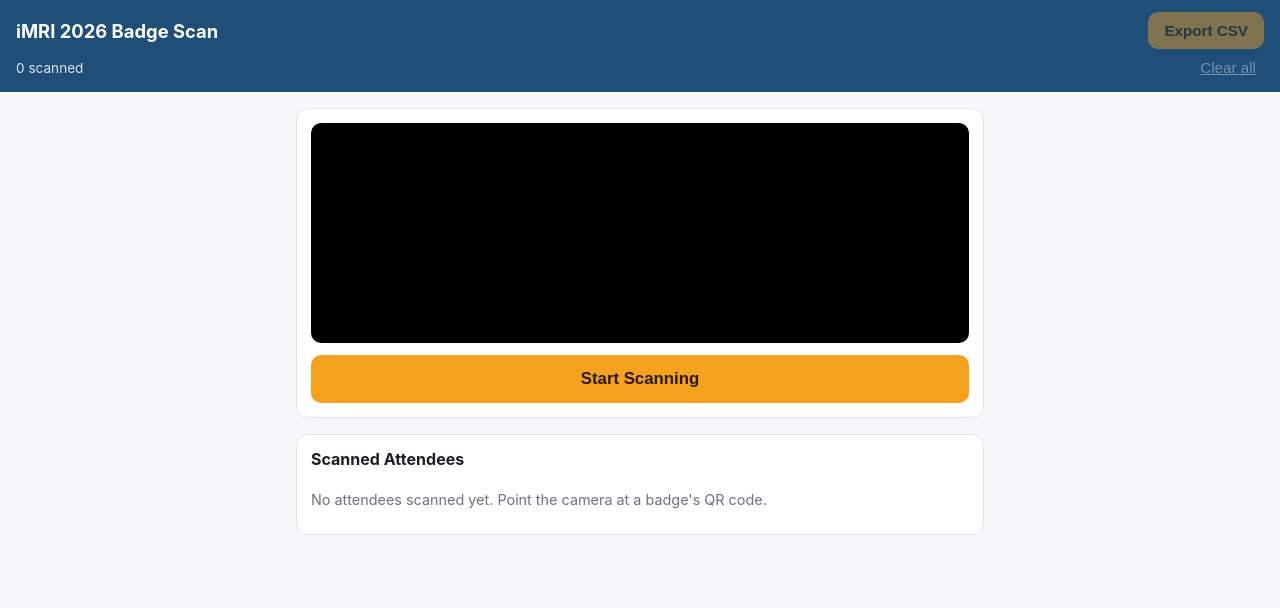
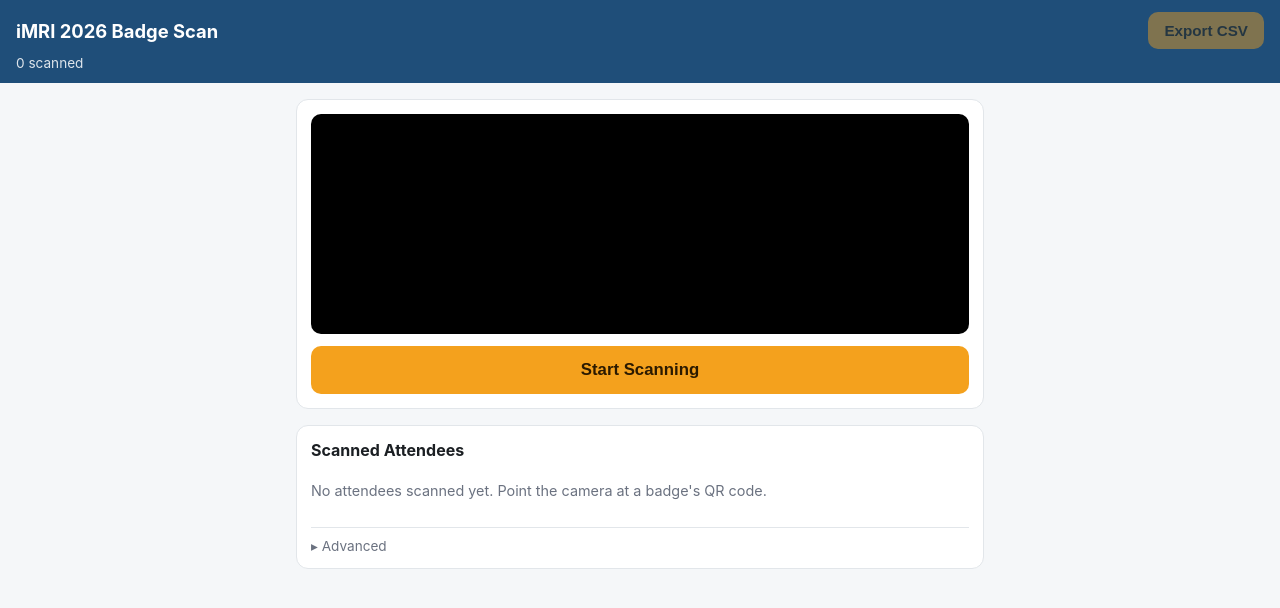
Before and after one commit to imri2026/imri2026.github.io, a Jekyll site: the page badgescan/index.html, which Jekyll copies as it is, in a window 1280 px wide. Shown: the top 608 px of the page. Built offline with Jekyll 4.4.1, drawn with Linux system fonts in a browser that asks for light colours.

Commit message:
Rework Clear all button and drop Raw QR Data from CSV export
- Move Clear all out of the sticky header, into a collapsed "Advanced"
  <details> disclosure below the scanned attendees table, styled as a
  full-width solid red button, so it's no longer next to Export CSV.
- Drop the Raw QR Data column from the exported CSV; the raw text is
  still kept in IndexedDB per record so non-vCard scans aren't lost.
- Bump sw.js CACHE_NAME (v3 -> v5) for the app-shell file changes.

Co-Authored-By: Claude Sonnet 5 <noreply@anthropic.com>
Claude-Session: https://claude.ai/code/session_01JxkPz2TFnGci4xkdSqQyJH

```diff
--- a/badgescan/css/style.css
+++ b/badgescan/css/style.css
@@ -120,6 +120,42 @@ main {
 
 .btn-danger { color: var(--danger); }
 
+.btn-danger-solid {
+  display: block;
+  width: 100%;
+  background: var(--danger);
+  color: white;
+  padding: 12px;
+}
+
+.danger-zone {
+  margin-top: 16px;
+  border-top: 1px solid var(--border);
+  padding-top: 10px;
+}
+
+.danger-zone summary {
+  color: var(--text-muted);
+  font-size: 0.85rem;
+  cursor: pointer;
+  user-select: none;
+  list-style: none;
+}
+
+.danger-zone summary::-webkit-details-marker { display: none; }
+
+.danger-zone summary::before {
+  content: "▸ ";
+}
+
+.danger-zone[open] summary::before {
+  content: "▾ ";
+}
+
+.danger-zone .btn-danger-solid {
+  margin-top: 10px;
+}
+
 .scanner-card, .list-card {
   background: var(--card-bg);
   border-radius: var(--radius);
--- a/badgescan/index.html
+++ b/badgescan/index.html
@@ -23,7 +23,6 @@
   </div>
   <div class="stats-row">
     <span id="countLabel">0 scanned</span>
-    <button id="clearBtn" class="btn btn-text" disabled>Clear all</button>
   </div>
 </header>
 
@@ -58,6 +57,10 @@
         <tbody id="scanTableBody"></tbody>
       </table>
     </div>
+    <details class="danger-zone">
+      <summary>Advanced</summary>
+      <button id="clearBtn" class="btn btn-danger-solid" disabled>Clear all</button>
+    </details>
   </section>
 
   <p id="iosInstallTip" class="install-tip" hidden>
--- a/badgescan/js/csv.js
+++ b/badgescan/js/csv.js
@@ -2,7 +2,7 @@
  * CSV building + export (download or native share sheet) for scan records.
  */
 (function (global) {
-  const HEADERS = ["Name", "Affiliation", "Country", "Email", "Scanned At", "Raw QR Data"];
+  const HEADERS = ["Name", "Affiliation", "Country", "Email", "Scanned At"];
 
   function csvField(value) {
     const s = value == null ? "" : String(value);
@@ -22,7 +22,6 @@
           r.country || "",
           r.email || "",
           r.scannedAt ? new Date(r.scannedAt).toISOString() : "",
-          r.raw || "",
         ]
           .map(csvField)
           .join(",")
--- a/badgescan/sw.js
+++ b/badgescan/sw.js
@@ -2,7 +2,7 @@
 // thing that makes browsers detect this script differs and install the
 // update. Without a bump, cache-first below serves stale app-shell files
 // forever, even after new versions are deployed.
-const CACHE_NAME = "imri-scan-v2";
+const CACHE_NAME = "imri-scan-v5";
 const APP_SHELL = [
   "./",
   "./index.html",
```
Also changed, not shown: badgescan/README.md (+4 -4 lines).
